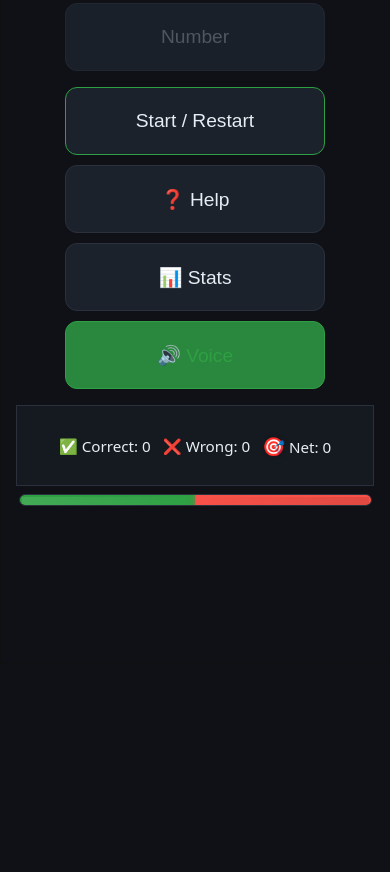
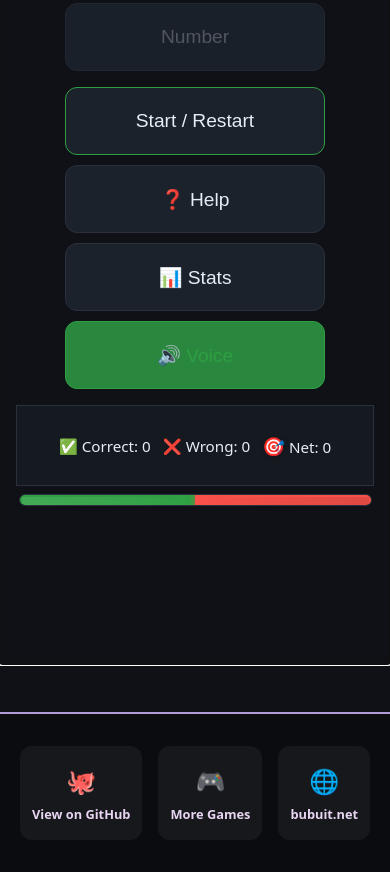
Before and after one commit to oib/bythepowerofmemory2, a plain HTML site: page static/index.html in a window 390 px wide. Shown: the part 327-1199 px from the top of the page. Before the commit the page ends 991 px from the top, so only its background shows below. Drawn offline with Linux system fonts and the light colour scheme.

Commit message:
feat: Add footer with links and update .gitignore
- Add footer section with three links:
  - GitHub repository link
  - More Games link to games.orangeicebear.at
  - Website link to bubuit.net
- Footer features:
  - Dark semi-transparent background
  - Purple border top
  - Golden hover effects with lift animation
  - Mobile responsive design
- Update .gitignore to exclude:
  - .windsurf/, .snapshots/, .env files
  - IDE files, temp files, build artifacts
  - Database files and logs
- Clean up repository by removing cached files

```diff
--- a/static/index.html
+++ b/static/index.html
@@ -64,5 +64,23 @@
     });
   </script>
   <script type="module" src="/static/chart.js"></script>
+
+  <!-- Footer -->
+  <footer class="footer">
+    <div class="footer-content">
+      <a href="https://github.com/oib/bythepowerofmemory2" target="_blank" rel="noopener noreferrer" class="footer-link">
+        <span class="footer-icon">🐙</span>
+        <span class="footer-text">View on GitHub</span>
+      </a>
+      <a href="https://games.orangeicebear.at" target="_blank" rel="noopener noreferrer" class="footer-link">
+        <span class="footer-icon">🎮</span>
+        <span class="footer-text">More Games</span>
+      </a>
+      <a href="https://bubuit.net" target="_blank" rel="noopener noreferrer" class="footer-link">
+        <span class="footer-icon">🌐</span>
+        <span class="footer-text">bubuit.net</span>
+      </a>
+    </div>
+  </footer>
 </body>
 </html>
--- a/static/style.css
+++ b/static/style.css
@@ -228,6 +228,82 @@
   100% { background-color: transparent; }
 }
 
+/* Footer Styles */
+.footer {
+  position: relative;
+  width: 100vw;
+  margin-top: 3rem;
+  padding: 2rem 0;
+  background: rgba(0, 0, 0, 0.3);
+  border-top: 2px solid #B19CD9;
+  display: flex;
+  justify-content: center;
+  align-items: center;
+}
+
+.footer-content {
+  display: flex;
+  justify-content: center;
+  align-items: center;
+  gap: 2rem;
+  max-width: 600px;
+  width: 100%;
+  padding: 0 1rem;
+}
+
+.footer-link {
+  display: flex;
+  flex-direction: column;
+  align-items: center;
+  justify-content: center;
+  text-decoration: none;
+  color: #E8D5F2;
+  padding: 1rem;
+  border-radius: 12px;
+  min-height: 80px;
+  transition: all 0.3s ease;
+  background: rgba(255, 255, 255, 0.05);
+}
+
+.footer-link:hover {
+  color: #FFD700;
+  transform: translateY(-3px);
+  background: rgba(255, 255, 255, 0.1);
+  box-shadow: 0 5px 15px rgba(255, 215, 0, 0.2);
+}
+
+.footer-icon {
+  font-size: 2rem;
+  margin-bottom: 0.5rem;
+  display: block;
+}
+
+.footer-text {
+  font-size: 0.9rem;
+  font-weight: bold;
+  text-align: center;
+}
+
+/* Mobile Responsive */
+@media (max-width: 600px) {
+  .footer-content {
+    gap: 1rem;
+  }
+
+  .footer-icon {
+    font-size: 1.5rem;
+  }
+
+  .footer-text {
+    font-size: 0.8rem;
+  }
+
+  .footer-link {
+    padding: 0.75rem;
+    min-height: 70px;
+  }
+}
+
 @media (max-width: 500px) {
   .button-bar {
     flex-direction: column;
```
Also changed, not shown: 1 other file.
